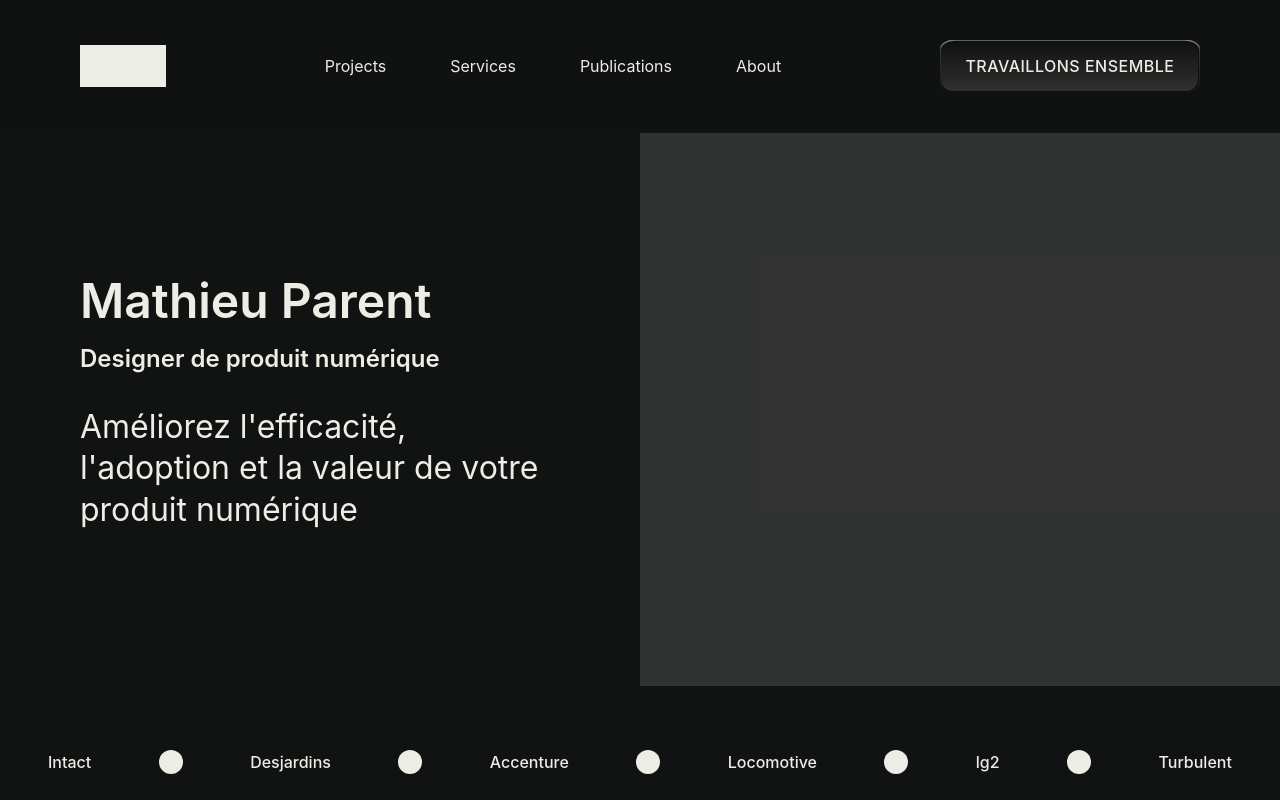
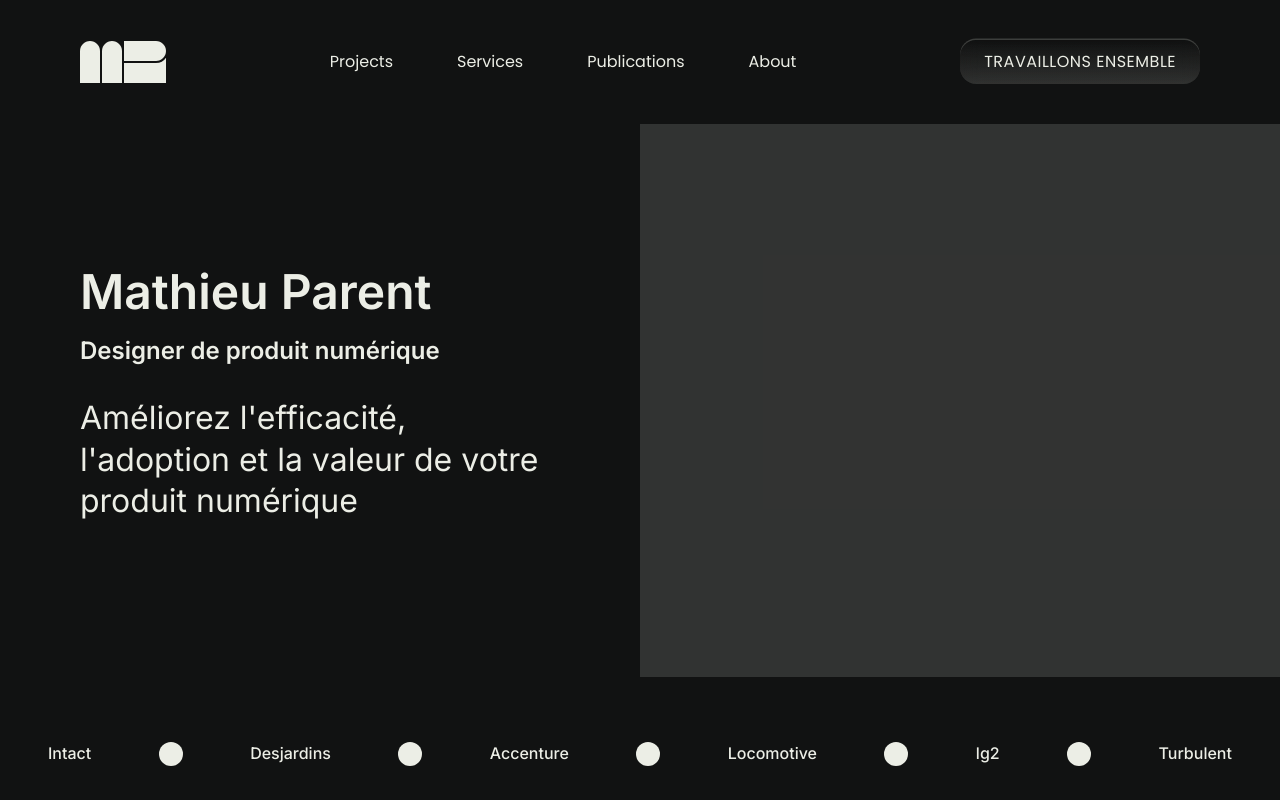
Before and after one commit to MathPrnt/mathprnt.github.io, a plain HTML site: page index.html in a window 1280 px wide. Shown: the top 800 px of the page. Drawn offline with Linux system fonts and the light colour scheme.

Commit message:
Simplification CTA

```diff
--- a/index.html
+++ b/index.html
@@ -4,6 +4,10 @@
     <meta charset="UTF-8">
     <meta name="viewport" content="width=device-width, initial-scale=1.0">
     <title>Mathieu Parent | Designer de produit numérique</title>
+    <!-- Ajout des polices Google Fonts: Inter et Poppins -->
+    <link rel="preconnect" href="https://fonts.googleapis.com">
+    <link rel="preconnect" href="https://fonts.gstatic.com" crossorigin>
+    <link href="https://fonts.googleapis.com/css2?family=Inter:wght@400;500;600;700&family=Poppins:wght@400;500&display=swap" rel="stylesheet">
     <link rel="stylesheet" href="resources/styles.css">
 </head>
 <body>
@@ -15,13 +19,28 @@
                 <stop offset="20%" style="stop-color:rgb(236, 238, 230);stop-opacity:0.2" />
                 <stop offset="100%" style="stop-color:rgb(236, 238, 230);stop-opacity:0" />
             </linearGradient>
+
+            <!-- Forme de la bordure du bouton CTA avec les coins personnalisés basés sur Figma -->
+            <clipPath id="cta-border-shape">
+                <!-- Path SVG avec coins personnalisés selon le design Figma -->
+                <path d="M16,0
+                         C7.2,0 0,7.2 0,16
+                         v68
+                         C0,92.8 7.2,100 16,100
+                         h168
+                         C192.8,100 200,92.8 200,84
+                         v-68
+                         C200,7.2 192.8,0 184,0
+                         h-168 z" />
+            </clipPath>
         </defs>
     </svg>
 
     <header>
         <div class="header-container">
             <div class="logo">
-                <!-- Logo sera ajouté ici -->
+                <!-- Remplacer le placeholder par le logo SVG -->
+                <img src="resources/logo.svg" alt="Mathieu Parent Logo" width="86" height="42">
             </div>
             <nav>
                 <ul>
@@ -32,10 +51,6 @@
                 </ul>
             </nav>
             <div class="cta-button-container">
-                <!-- SVG pour la bordure en dégradé -->
-                <svg class="button-border" viewBox="0 0 200 60" preserveAspectRatio="none">
-                    <rect x="0" y="0" width="100%" height="100%" rx="12" ry="12" fill="none" stroke="url(#buttonBorder)" stroke-width="1.5" />
-                </svg>
                 <div class="cta-button">
                     <a href="#contact">TRAVAILLONS ENSEMBLE</a>
                 </div>
--- a/resources/styles.css
+++ b/resources/styles.css
@@ -8,11 +8,23 @@
 /* Variables de couleurs */
 :root {
     --background-color: #111212;
+    --background-color-transparent: rgba(17, 18, 18, 0);
     --text-color: #eceeE6;
     --text-color-muted: rgba(236, 238, 230, 0.7);
     --card-background: rgba(236, 238, 230, 0.1);
     --card-border: rgba(236, 238, 230, 0.5);
     --service-bg: #323434;
+    --button-border-color-start: rgba(236, 238, 230, 0.5);
+    --button-border-color-middle: rgba(236, 238, 230, 0.2);
+    --button-border-color-end: rgba(236, 238, 230, 0);
+    --button-bg-gradient-1-start: rgba(236, 238, 230, 0);
+    --button-bg-gradient-1-middle: rgba(236, 238, 230, 0.05);
+    --button-bg-gradient-1-end: rgba(236, 238, 230, 0.1);
+    --button-bg-gradient-2-start: rgba(236, 238, 230, 0);
+    --button-bg-gradient-2-middle1: rgba(236, 238, 230, 0.01);
+    --button-bg-gradient-2-middle2: rgba(236, 238, 230, 0.03);
+    --button-bg-gradient-2-end: rgba(236, 238, 230, 0.05);
+    --button-bg-overlay: rgba(20, 20, 20, 0.15);
 }
 
 /* Styles généraux */
@@ -51,6 +63,8 @@ a {
     color: var(--text-color);
     text-decoration: none;
     transition: opacity 0.3s ease;
+    font-family: 'Poppins', sans-serif;
+    font-weight: 400;
 }
 
 a:hover {
@@ -68,8 +82,8 @@ header {
     position: sticky;
     top: 0;
     z-index: 100;
-    backdrop-filter: blur(10px);
-    background-color: rgba(17, 18, 18, 0.8);
+    /* backdrop-filter: blur(10px);
+    background-color: rgba(17, 18, 18, 0.8); */
     padding: 40px 80px;
 }
 
@@ -82,9 +96,14 @@ header {
 }
 
 .logo {
+    display: flex;
+    align-items: center;
+}
+
+.logo img {
     width: 86px;
     height: 42px;
-    background-color: var(--text-color);
+    display: block;
 }
 
 nav ul {
@@ -97,33 +116,29 @@ nav li {
     font-size: 16px;
 }
 
+/* Définition des styles pour le bouton CTA */
 .cta-button-container {
     position: relative;
     display: inline-block;
-    padding: 1.5px;
 }
 
-.button-border {
-    position: absolute;
-    top: 0;
-    left: 0;
-    width: 100%;
-    height: 100%;
-    z-index: 0;
-    pointer-events: none;
-    display: block;
-}
-
+/* Le bouton lui-même */
 .cta-button {
+    /* Dimensions et position */
     position: relative;
     display: flex;
     padding: 12px 24px;
     justify-content: center;
     align-items: center;
     gap: 8px;
-    border-radius: 12px;
-    z-index: 1;
 
+    /* Forme du bouton */
+    border-radius: 16px;
+
+    /* Simili border */
+    box-shadow: 0 -1.5px 0 0 rgba(236, 238, 230, 0.2);
+
+    /* Appliquer les dégradés de fond du bouton */
     background:
         linear-gradient(to bottom,
             rgba(236, 238, 230, 0) 0%,
@@ -134,17 +149,49 @@ nav li {
             rgba(236, 238, 230, 0.01) 53%,
             rgba(236, 238, 230, 0.03) 79%,
             rgba(236, 238, 230, 0.05) 100%),
-        rgba(20, 20, 20, 0.15);
+        /* Réduire l'opacité pour que le flou soit plus visible */
+        rgba(17, 18, 18, 0.01);
+
+    /* Ajouter un effet de flou d'arrière-plan */
+    backdrop-filter: blur(10px);
+    -webkit-backdrop-filter: blur(10px);
+
+    /* Pas de bordure sur le bouton lui-même */
+    border: none;
+
+    /* Ajouter une transition pour les effets hover */
+    transition: transform 0.3s ease, backdrop-filter 0.3s ease, linear-gradient 0.3s ease, color 0.3s ease;
+
+    /* Style du texte */
+    font-family: 'Poppins', sans-serif;
+    font-size: 16px;
+    line-height: 20px;
+    font-weight: 400;
+    text-transform: uppercase;
+    letter-spacing: 0.5px;
+    text-align: center;
+    color: var(--text-color);
+    text-decoration: none;
+    cursor: pointer;
 }
 
+/* Effet hover sur le bouton */
+.cta-button:hover {
+    /* Intensifier l'effet de flou au survol */
+    backdrop-filter: blur(15px);
+    -webkit-backdrop-filter: blur(15px);
+    color: var(--text-color-muted);
+}
+
+/* Style du lien à l'intérieur du bouton */
 .cta-button a {
-    font-size: 16px;
-    font-weight: 500;
-    display: inline-block;
-    position: relative;
-    z-index: 1;
-    text-transform: uppercase;
-    letter-spacing: 0.5px;
+    width: 100%;
+    height: 100%;
+    display: flex;
+    align-items: center;
+    justify-content: center;
+    color: inherit;
+    text-decoration: none;
 }
 
 /* Hero section */
```
Also changed, not shown: resources/logo.svg (added).
